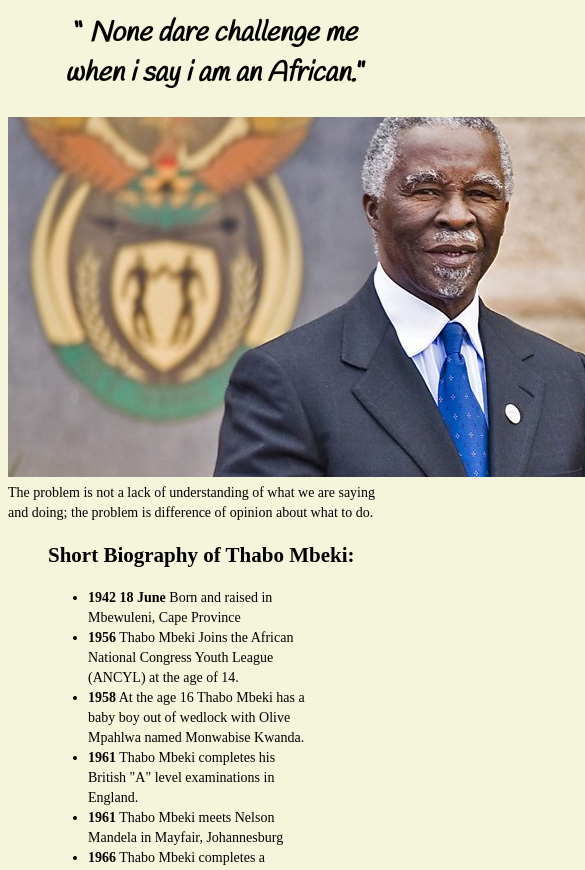
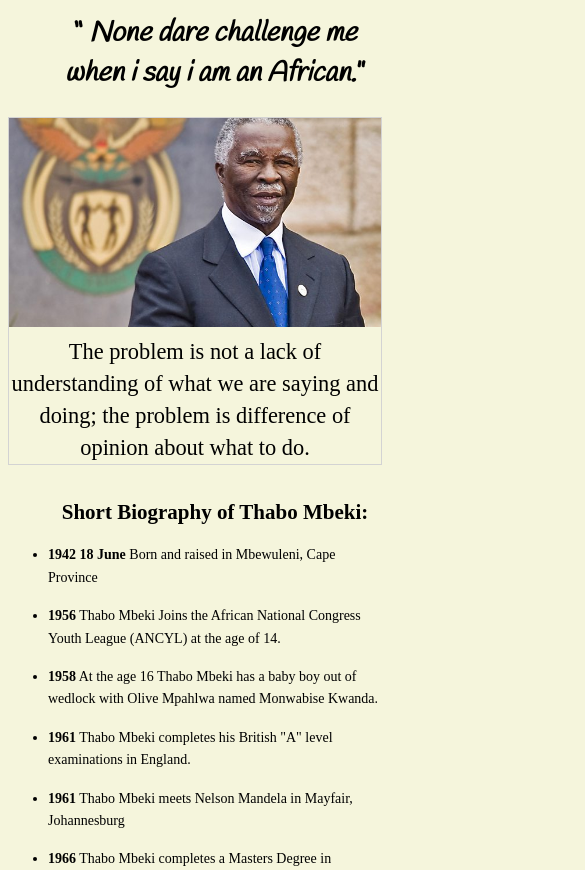
Before and after one commit to Abdifatah29/tribute-page, a plain HTML site: page index.html in a window 390 px wide. Shown: the part 229-1099 px from the top of the page, 585 px wide, since content can reach past the window. Drawn offline with Linux system fonts and the light colour scheme.

Commit message:
added media query for responsiveness

```diff
--- a/style.css
+++ b/style.css
@@ -1,12 +1,17 @@
-*{
-    box-sizing: border-box;
-}
-body{
+body {
+    margin-top: 5px;
 margin-top: 5px;
-font-family: Rockwell;
-font-size: 14px;
-line-height: 1.42857143;
-background-color: beige;
+    margin-top: 5px;
+margin-top: 5px;
+    margin-top: 5px;
+margin-top: 5px;
+    margin-top: 5px;
+margin-top: 5px;
+    margin-top: 5px;
+    font-family: Rockwell;
+    font-size: 14px;
+    line-height: 1.42857143;
+    background-color: beige;
 }
 #title{
     font-size: 75px;
@@ -26,43 +31,57 @@ background-color: beige;
     /* font-style: italic; */
     font-size: 18px;
     padding-bottom: 9px;
-    font-family: font-family: 'Dancing Script', cursive;
+    font-family:'Dancing Script', cursive;
 }
 .said-by-thabo{
     padding-top: 5px;
 }
-.tribute-img{
+
+@media (max-width: 460px) {
+    #main {
+        margin: 0;
+    }
+}
+
+#image {
+    font-weight: 500;
+    line-height: 1.1;
+    color: inherit;
+    text-align: center;
+    /* font-style: italic; */
+    font-size: 18px;
+    padding-bottom: 9px;
+    font-family: font-family: 'Dancing Script', cursive;
+}
+
+img {
+    max-width: 100%;
     display: block;
-    max-width: 100%;
     height: auto;
-    padding: 20px 40px 20px 40px;
-    display: flex;
-    margin-left: 250px;
+    margin: 0 auto;
+}
 
+#img-caption {
+    /*   margin: 15px 0 5px 0; */
+    margin: 0 auto;
+    width: 100%;
+    text-align: center;
 }
-#thumbnail{
-    padding: 10px;
-    margin-left: 40px;
-    text-align: center;
+
+#img-div {
     border: 1px solid lightgray;
     margin-bottom: 32px;
 }
 
-h2{
+#tribute-info {
+    text-align: center;
+}
+
+h2 {
     margin-left: 40px;
 }
-ul {
-    display: block;
-    list-style-type: inherit;
-    text-decoration: none;
-    margin-left: 40px;
 
-}
-li{
-    display: list-item;
-    margin-right: 70px;
-}
-#read-more-btn{
+#read-more-btn {
     margin-left: 70px;
     color: tomato;
     font-size: 17px;
@@ -70,20 +89,46 @@ li{
     background-color: inherit;
 }
 
-#read-more-btn:active, #read-more-btn:focus{
+#read-more-btn:active,
+#read-more-btn:focus {
     border: none;
     outline: none;
 }
-.hidden-content{
+
+.hidden-content {
     display: none;
 }
-.more-info{
+
+.more-info {
     font-size: 18px;
     text-align: center;
     color: tomato;
     padding-top: 20px;
 }
-#main-footer{
+
+#main-footer {
     text-align: center;
     font-size: 14px;
 }
+
+@media (max-width: 460px) {
+    #img-caption {
+        font-size: 1.4rem;
+    }
+}
+
+#headline {
+    margin: 50px 0;
+    text-align: center;
+}
+
+ul {
+    max-width: 550px;
+    margin: 0 auto 50px auto;
+    text-align: left;
+    line-height: 1.6;
+}
+
+li {
+    margin: 16px 0;
+}
```
